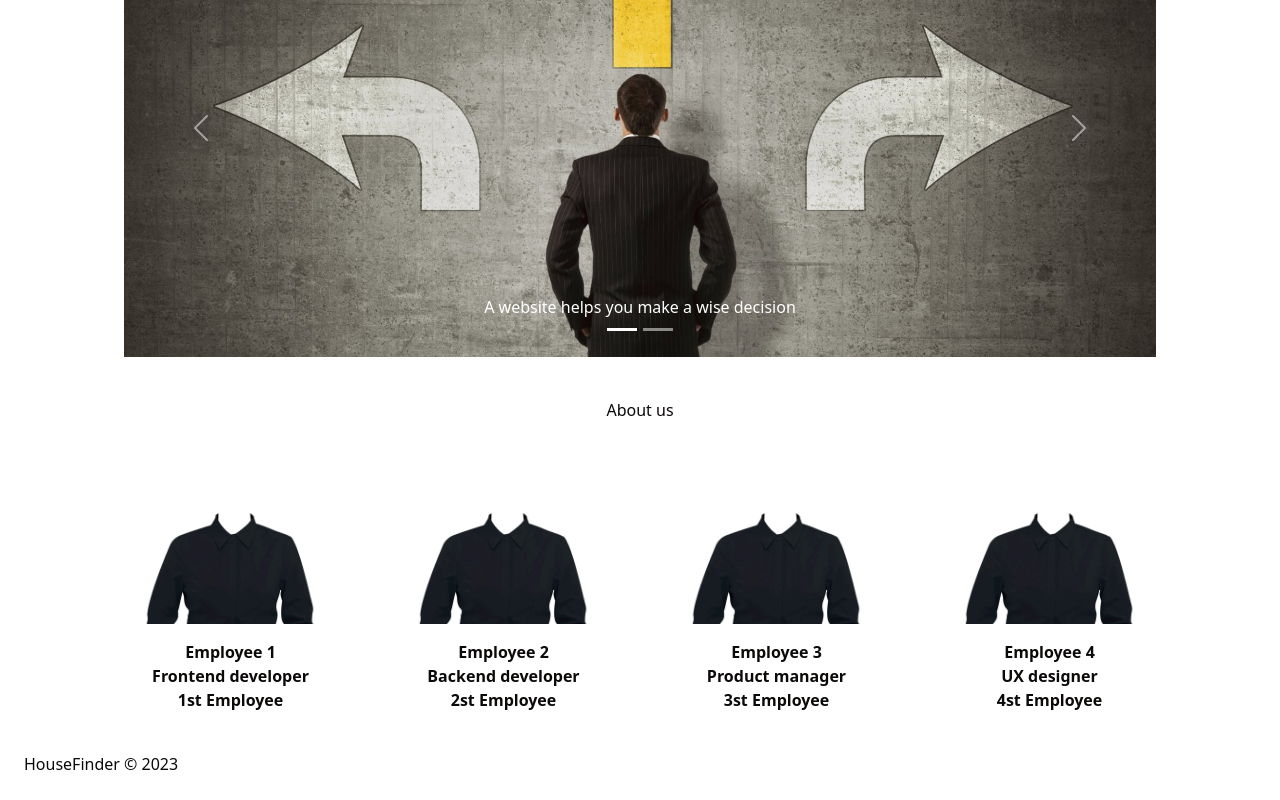
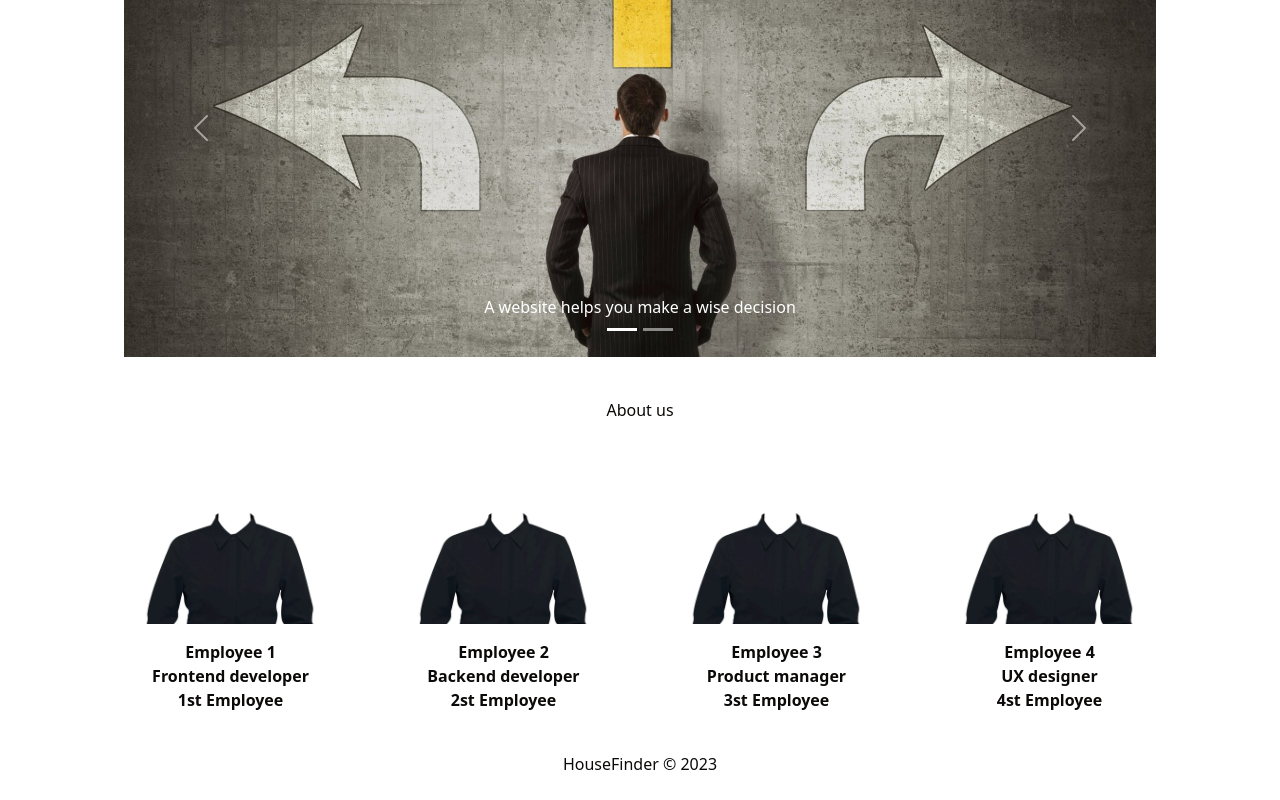
Before and after one commit to new-idea-machine/os-house-finder-app, a React (Vite) app in the folder frontendV2/: page / in a window 1280 px wide. Shown: the part 327-1127 px from the top of the page. Built offline with nearby package versions, Linux system fonts and the light colour scheme.

Commit message:
Change text-center to justify-center to center Footer

```diff
--- a/frontendV2/src/components/Footer.tsx
+++ b/frontendV2/src/components/Footer.tsx
@@ -1,7 +1,7 @@
 export default function Footer() {
   const currentYear = new Date().getFullYear();
   return (
-    <footer className="flex p-4 text-center">
+    <footer className="flex justify-center p-4">
       HouseFinder &copy; {currentYear}
     </footer>
   );
```
